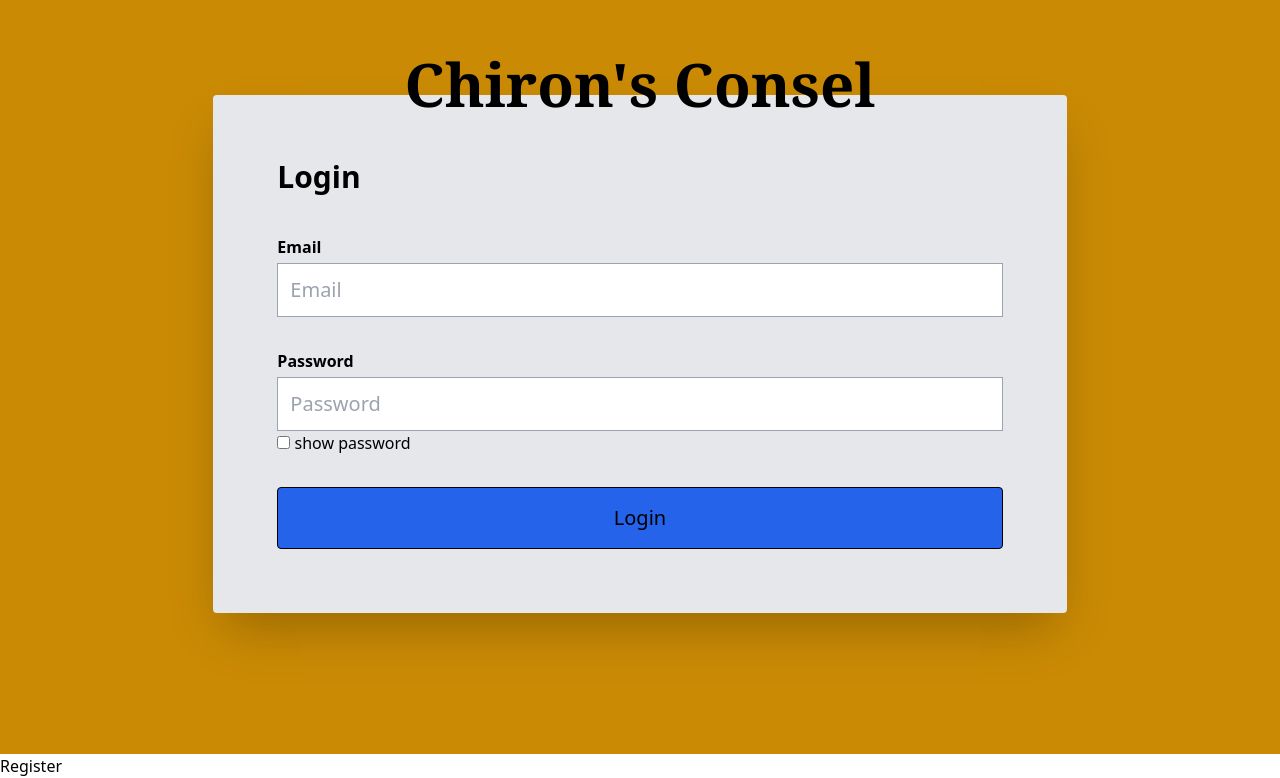
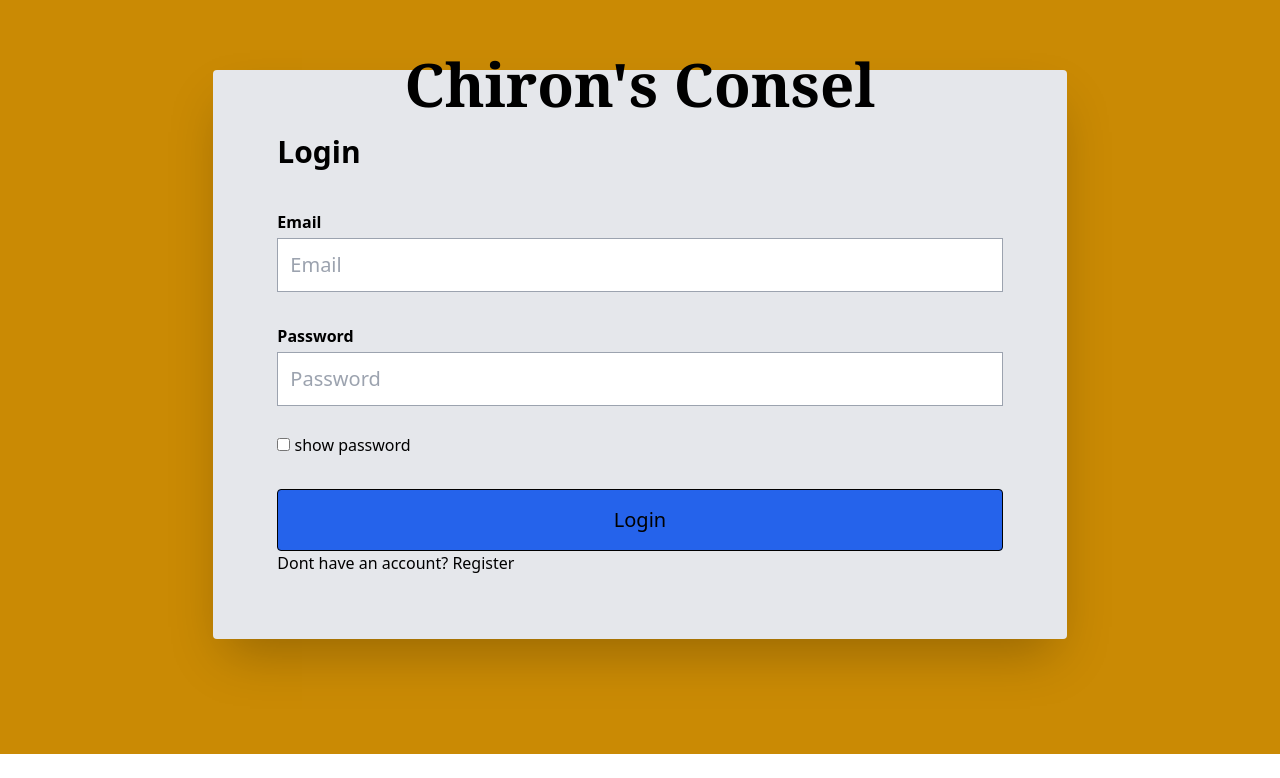
Before and after one commit to edgar-arturo-arrizon/chirons-console, a React (Create React App) app in the folder client/: page /login in a window 1280 px wide. Shown: the part 106-884 px from the top of the page. After the commit the page ends 860 px from the top, so only its background shows below. Built offline with nearby package versions, Linux system fonts and the light colour scheme; no server answers.

Commit message:
onchange functions for inputs is bugging out

```diff
--- a/client/src/components/Login.js
+++ b/client/src/components/Login.js
@@ -9,10 +9,6 @@ const Login = ( { setAuth }) => {
   });
 
   const { email, password } = inputs;
-
-  const togglePasswordVisibility = () => {
-    setPasswordShown(passwordShown ? false : true);
-  }
 
   const handleChange = (e) => {
     setInputs({...inputs, [e.target.name] : e.target.value})
@@ -53,21 +49,35 @@ const Login = ( { setAuth }) => {
         <div className="bg-gray-200 p-16 rounded shadow-2xl w-2/3">
           <h2 className="text-3xl font-bold mb-10">Login</h2>
           <form className="space-y-8">
-            <div>
+          <div>
               <label className="block mb-1 font-bold">Email</label>
-              <input className="border border-gray-400 text-xl w-full p-3" type="text" placeholder="Email" value={email} onChange={(e) => handleChange(e)}/>
+              <input className="border border-gray-400 text-xl w-full p-3"
+                type="text"
+                placeholder="Email"
+                value={email}
+                onChange={(e) => handleChange(e)}
+              />
             </div>
             <div>
               <label className="block mb-1 font-bold">Password</label>
-              <input className="border border-gray-400 text-xl w-full p-3" type={passwordShown ? "text" : "password"} placeholder="Password" value={password} onChange={(e) => handleChange(e)}/>
-              <input type="checkbox" checked={passwordShown}
-          onChange={handleOnCheck}/> show password
+              <input className="border border-gray-400 text-xl w-full p-3"
+                type={passwordShown ? "text" : "password"}
+                placeholder="Password"
+                value={password}
+                onChange={(e) => handleChange(e)}
+                />
             </div>
+            <input
+              type="checkbox"
+              checked={passwordShown}
+              onChange={handleOnCheck}
+              /> show password
             <button className="bg-blue-600 border border-black w-full hover:bg-blue-400 transition duration-300 rounded text-xl p-4">Login</button>
           </form>
+          <a className="hover:text-green-800 text-bold" href='/login'>Dont have an account? Register</a>
         </div>
       </div>
-      <Link to='/register'>Register</Link>
+
     </>
   )
 }
--- a/client/src/components/Register.js
+++ b/client/src/components/Register.js
@@ -1,5 +1,4 @@
 import React, { useState } from 'react';
-import { Link } from "react-router-dom";
 
 const Register = ( { setAuth } ) => {
   const [passwordShown, setPasswordShown] = useState(false);
@@ -12,11 +11,8 @@ const Register = ( { setAuth } ) => {
 
   const { email, password, first, last } = inputs;
 
-  const togglePasswordVisibility = () => {
-    setPasswordShown(passwordShown ? false : true);
-  }
-
   const handleChange = (e) => {
+    console.log(inputs)
     setInputs({...inputs, [e.target.name] : e.target.value})
   }
 
@@ -53,23 +49,46 @@ const Register = ( { setAuth } ) => {
       <div className="bg-yellow-600 h-screen flex items-center justify-center ">
         <div className="bg-gray-200 p-16 rounded shadow-2xl w-2/3">
           <h2 className="text-3xl font-bold mb-10">Sign-Up</h2>
-          <form className="space-y-8">
+          <form className="space-y-8" onSubmit={onSubmitForm}>
             <div>
               <label className="block mb-1 font-bold">Name</label>
-              <input className="border border-gray-400 text-xl w-1/2 p-3" type="text" placeholder="First" value={first} onChange={(e) => handleChange(e)}/>
-              <input className="border border-gray-400 text-xl w-1/2 p-3" type="text" placeholder="Last" value={last} onChange={(e) => handleChange(e)} />
+              <input className="border border-gray-400 text-xl w-1/2 p-3"
+                type="text"
+                placeholder="First"
+                value={first}
+                onChange={(e) => handleChange(e)}
+              />
+              <input className="border border-gray-400 text-xl w-1/2 p-3"
+                type="text"
+                placeholder="Last"
+                value={last}
+                onChange={(e) => handleChange(e)}
+              />
             </div>
             <div>
               <label className="block mb-1 font-bold">Email</label>
-              <input className="border border-gray-400 text-xl w-full p-3" type="text" placeholder="Email" value={email} onChange={(e) => handleChange(e)}/>
+              <input className="border border-gray-400 text-xl w-full p-3"
+                type="text"
+                placeholder="Email"
+                value={email}
+                onChange={(e) => handleChange(e)}
+              />
             </div>
             <div>
               <label className="block mb-1 font-bold">Password</label>
-              <input className="border border-gray-400 text-xl w-full p-3" type={passwordShown ? "text" : "password"} placeholder="Password" value={password} onChange={(e) => handleChange(e)} />
+              <input className="border border-gray-400 text-xl w-full p-3"
+                type={passwordShown ? "text" : "password"}
+                placeholder="Password"
+                value={password}
+                onChange={(e) => handleChange(e)}
+                />
             </div>
-            <input type="checkbox" checked={passwordShown}
-          onChange={handleOnCheck}/> show password
-            <button className="bg-blue-600 border border-black w-full hover:bg-blue-400 transition duration-300 rounded text-xl p-4">Login</button>
+            <input
+              type="checkbox"
+              checked={passwordShown}
+              onChange={handleOnCheck}
+              /> show password
+            <button className="bg-blue-600 border border-black w-full hover:bg-blue-400 transition duration-300 rounded text-xl p-4">Submit</button>
           </form>
           <a className="hover:text-green-800 text-bold" href='/login'>Already have an account? Login</a>
         </div>
--- a/client/src/components/dashboard/Dashboard.js
+++ b/client/src/components/dashboard/Dashboard.js
@@ -3,8 +3,6 @@ import { toast } from "react-toastify";
 
 const Dashboard = ( { setAuth }) => {
   const [name , setName] = useState('');
-  const [allBlogs, setAllBlogs] = useState([]);
-  const [blogsChange, setBlogsChange] = useState(false);
 
   const getProfile = async () => {
     try {
@@ -16,7 +14,6 @@ const Dashboard = ( { setAuth }) => {
       const parseRes = await response.json();
 
       console.log('get profile', parseRes)
-      setAllBlogs(parseRes[1])
       setName(parseRes[0].user_name)
     } catch (err) {
       console.log('Dashboard request error');
@@ -35,10 +32,10 @@ const Dashboard = ( { setAuth }) => {
     }
   };
 
-  useEffect(() => {
-    setBlogsChange(false);
-    getProfile();
-  }, [blogsChange]);
+  // useEffect(() => {
+  //   setBlogsChange(false);
+  //   getProfile();
+  // }, [blogsChange]);
 
   return (
     <div>
```
